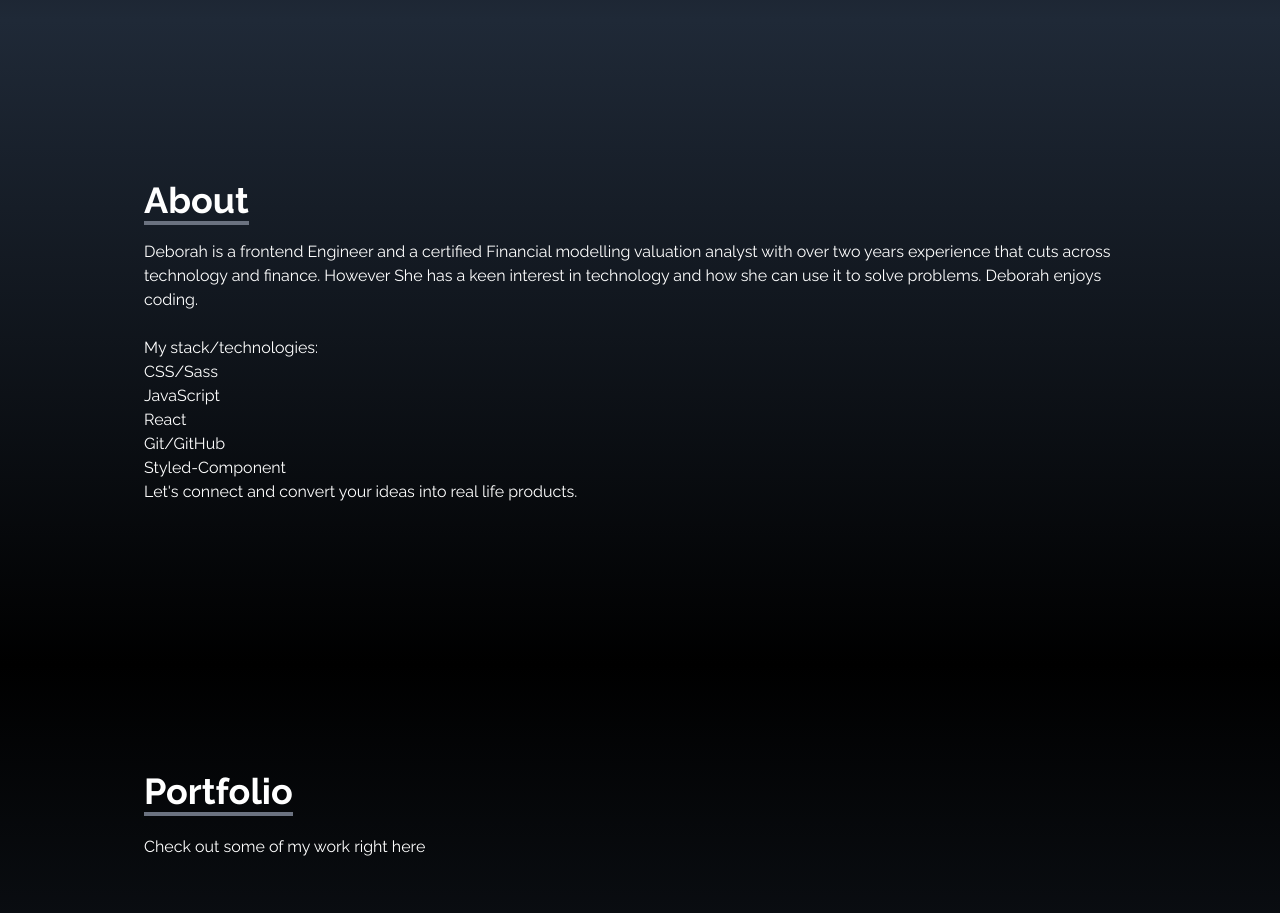
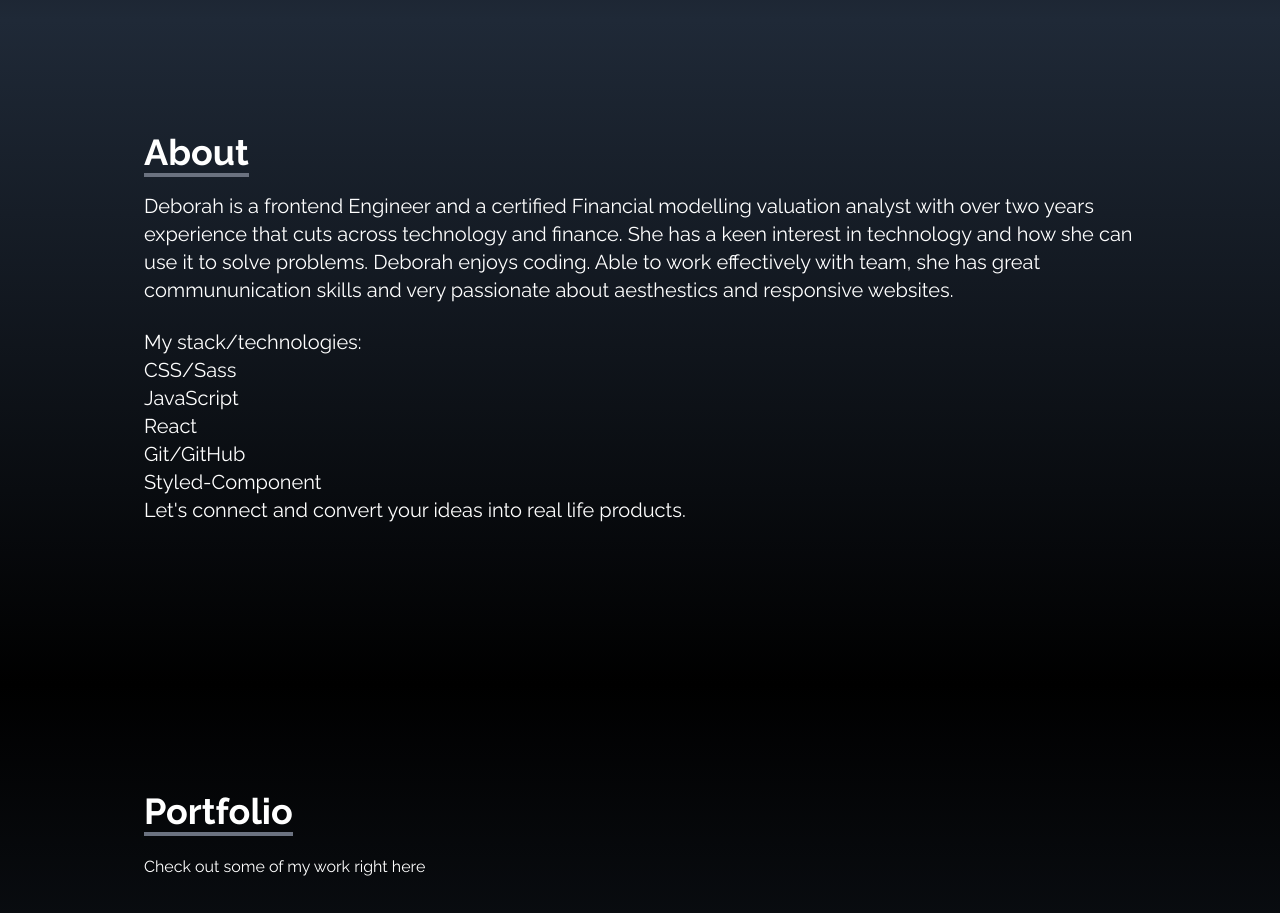
Before and after one commit to debbyuzuegbu/debby-portfolio-website, a React (Create React App) app: page / in a window 1280 px wide. Shown: the part 780-1693 px from the top of the page. Built offline with nearby package versions, Linux system fonts and the light colour scheme.

Commit message:
added about

```diff
--- a/src/Components/About.jsx
+++ b/src/Components/About.jsx
@@ -7,19 +7,20 @@ const About = () => {
       className="w-full bg-gradient-to-b from-gray-800 to-black text-white"
     >
       <div className="max-w-screen-lg p-4 mx-auto flex flex-col justify-center w-full h-full">
-        <div className="mt-20 md:mt-36 md:mb-36">
+        <div className="mt-20 md:mt-24 md:mb-36">
           <p className="mt-24 text-4xl font-bold inline border-b-4 border-gray-500">
             About
           </p>
-          <p className="text-base mt-5">
+          <p className="text-xl mt-5">
             Deborah is a frontend Engineer and a certified Financial modelling
             valuation analyst with over two years experience that cuts across
-            technology and finance. However She has a keen interest in
-            technology and how she can use it to solve problems. Deborah enjoys
-            coding.
+            technology and finance. She has a keen interest in technology and
+            how she can use it to solve problems. Deborah enjoys coding. Able to
+            work effectively with team, she has great commununication
+            skills and very passionate about aesthestics and responsive websites.
           </p>
           <br />
-          <p className="text-base">
+          <p className="text-xl">
             My stack/technologies:
             <ul style={{ listStyle: "none" }}>
               <li>CSS/Sass</li>
```
